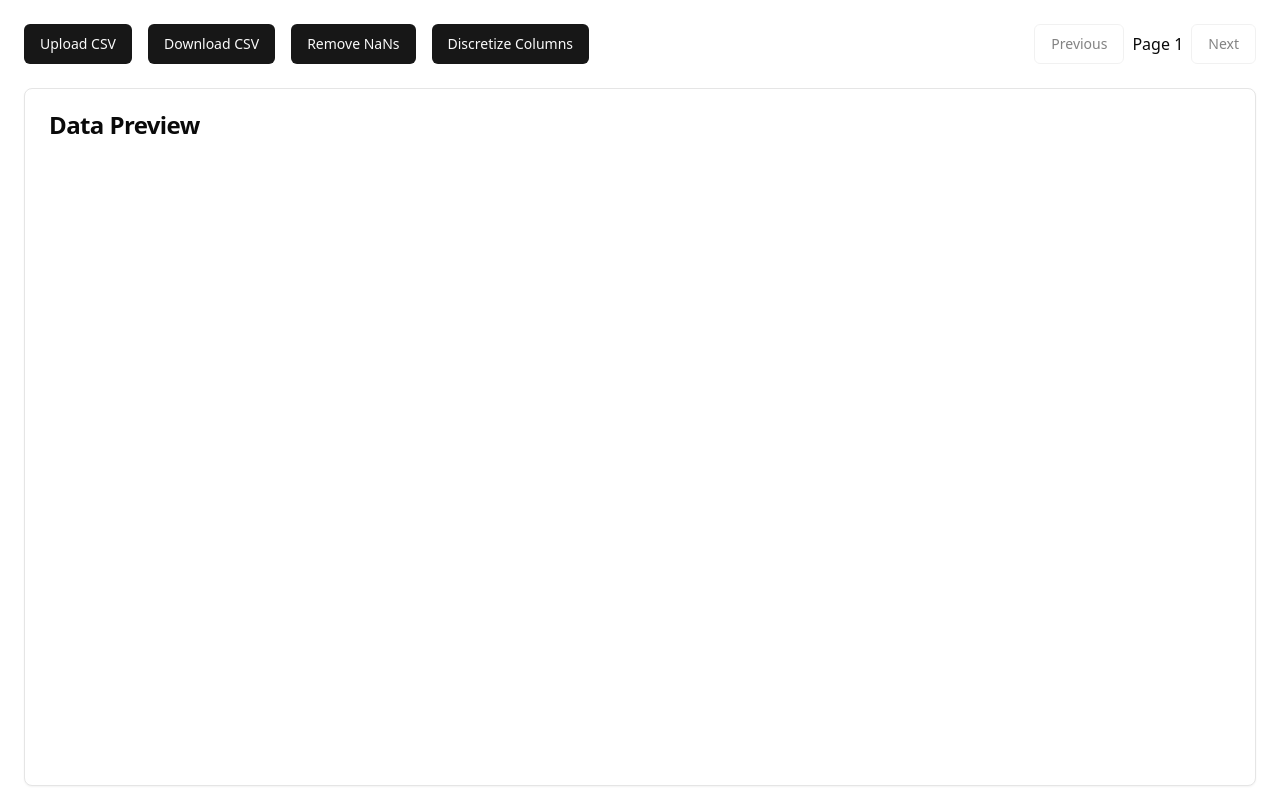
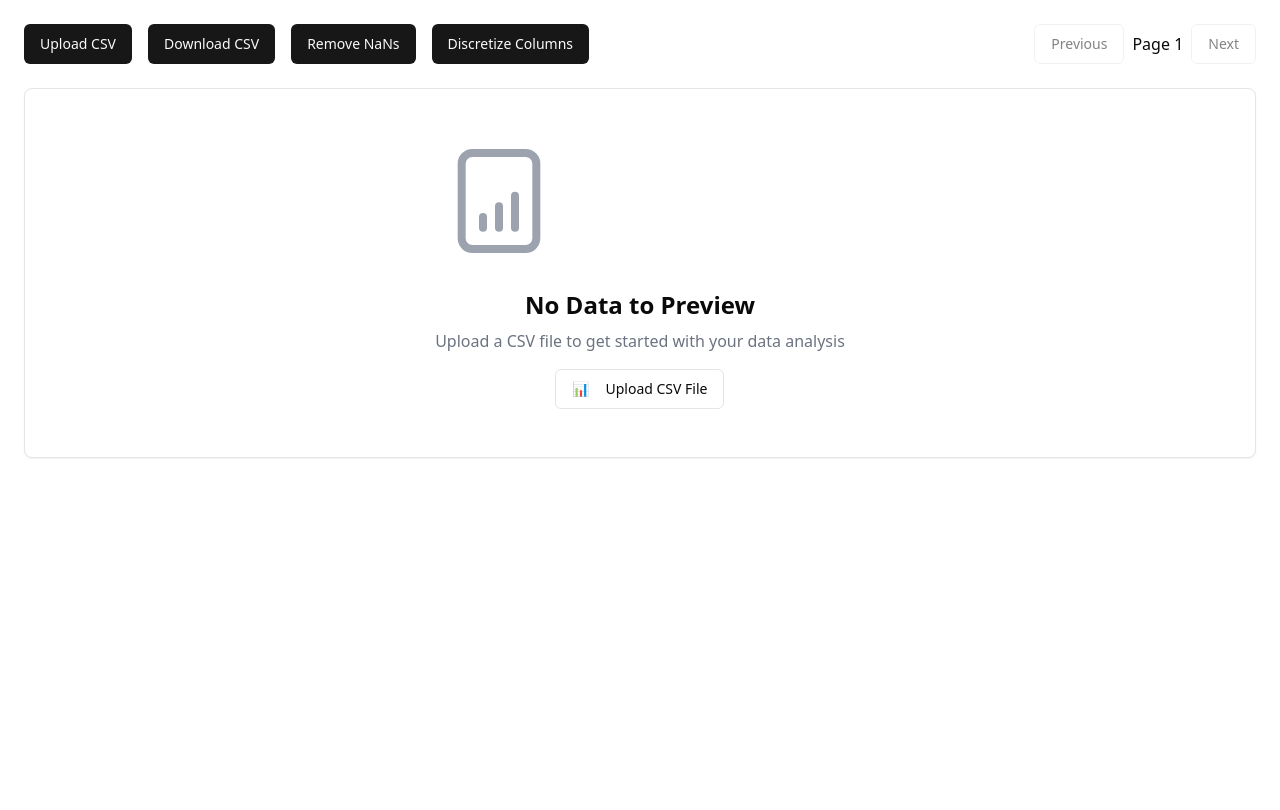
Before and after one commit to AJonastech/allos-demo, a Next.js app: page / in a window 1280 px wide. Built offline with nearby package versions, Linux system fonts and the light colour scheme.

Commit message:
fix: added UI for empty data state

```diff
--- a/app/component/DataAnalyticsPage.tsx
+++ b/app/component/DataAnalyticsPage.tsx
@@ -222,7 +222,49 @@ const applyNaNRemoval = () => {
             </div>
 
 
-            <Card>
+
+            {data.length === 0 ? (
+                <Card className="flex flex-col items-center justify-center p-12 text-center">
+                    <motion.div
+                        initial={{ scale: 0.8, opacity: 0 }}
+                        animate={{ scale: 1, opacity: 1 }}
+                        transition={{ duration: 0.5 }}
+                    >
+                        <svg
+                            className="w-32 h-32 text-gray-400 mb-6"
+                            fill="none"
+                            viewBox="0 0 24 24"
+                            stroke="currentColor"
+                        >
+                            <motion.path
+                                strokeLinecap="round"
+                                strokeLinejoin="round"
+                                strokeWidth={1.5}
+                                d="M9 17v-2m3 2v-4m3 4v-6m2 10H7a2 2 0 01-2-2V5a2 2 0 012-2h10a2 2 0 012 2v14a2 2 0 01-2 2z"
+                                initial={{ pathLength: 0 }}
+                                animate={{ pathLength: 1 }}
+                                transition={{ duration: 2, ease: "easeInOut" }}
+                            />
+                        </svg>
+                        <motion.div
+                            initial={{ y: 20, opacity: 0 }}
+                            animate={{ y: 0, opacity: 1 }}
+                            transition={{ delay: 0.2 }}
+                        >
+                            <h3 className="text-2xl font-semibold mb-2">No Data to Preview</h3>
+                            <p className="text-gray-500 mb-4">Upload a CSV file to get started with your data analysis</p>
+                            <Button
+                                variant="outline"
+                                onClick={() => document.getElementById('fileInput')?.click()}
+                                className="hover:bg-blue-50 transition-colors"
+                            >
+                                <span className="mr-2">📊</span>
+                                Upload CSV File
+                            </Button>
+                        </motion.div>
+                    </motion.div>
+                </Card>
+            ):    <Card>
             <CardHeader>
                 <CardTitle>Data Preview</CardTitle>
             </CardHeader>
@@ -256,7 +298,7 @@ const applyNaNRemoval = () => {
                     </Table>
                 </ScrollArea>
             </CardContent>
-            </Card>
+        </Card>}
 
             <AnimatePresence>
             {isColumnDialogOpen && (
```
Lines whose indentation alone changed are shown as unchanged.
